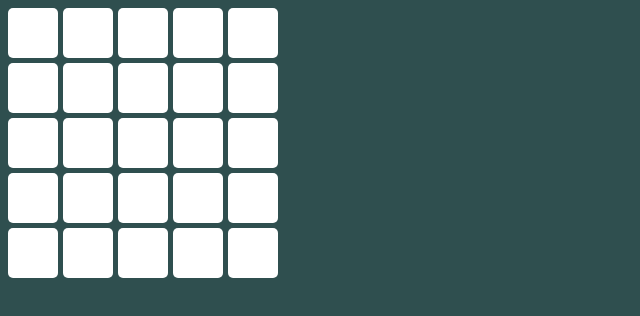
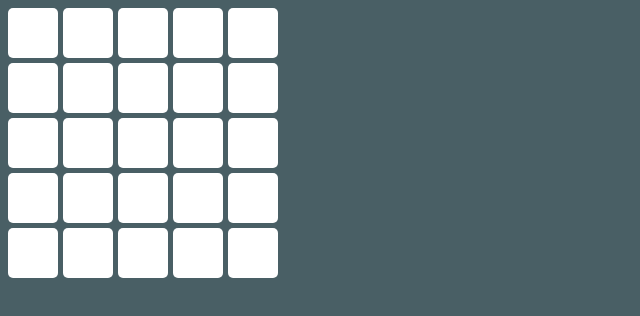
Before and after one commit to DysonCarter/CrossWordGame, a plain HTML site: page index.html in a window 1280 px wide. Shown: the whole page, without its empty margins (0-640 px from the left). Drawn offline with Linux system fonts and the light colour scheme.

Commit message:
Fix spacing

```diff
--- a/index.html
+++ b/index.html
@@ -6,7 +6,7 @@
     <link rel="stylesheet" href="styles.css">
     <title>Cross Word Game</title>
 </head>
-<body style="background-color: darkslategray;">
+<body style="background-color: rgb(73, 95, 101);">
     <div class="crossword">
         <div class="cell" data-index="1"></div>
         <div class="cell" data-index="2"></div>
--- a/script.js
+++ b/script.js
@@ -35,4 +35,6 @@ cells.forEach(cell => {
         toggle = true;
         }
     });
+
+
 });
```
Lines whose indentation alone changed are shown as unchanged.
